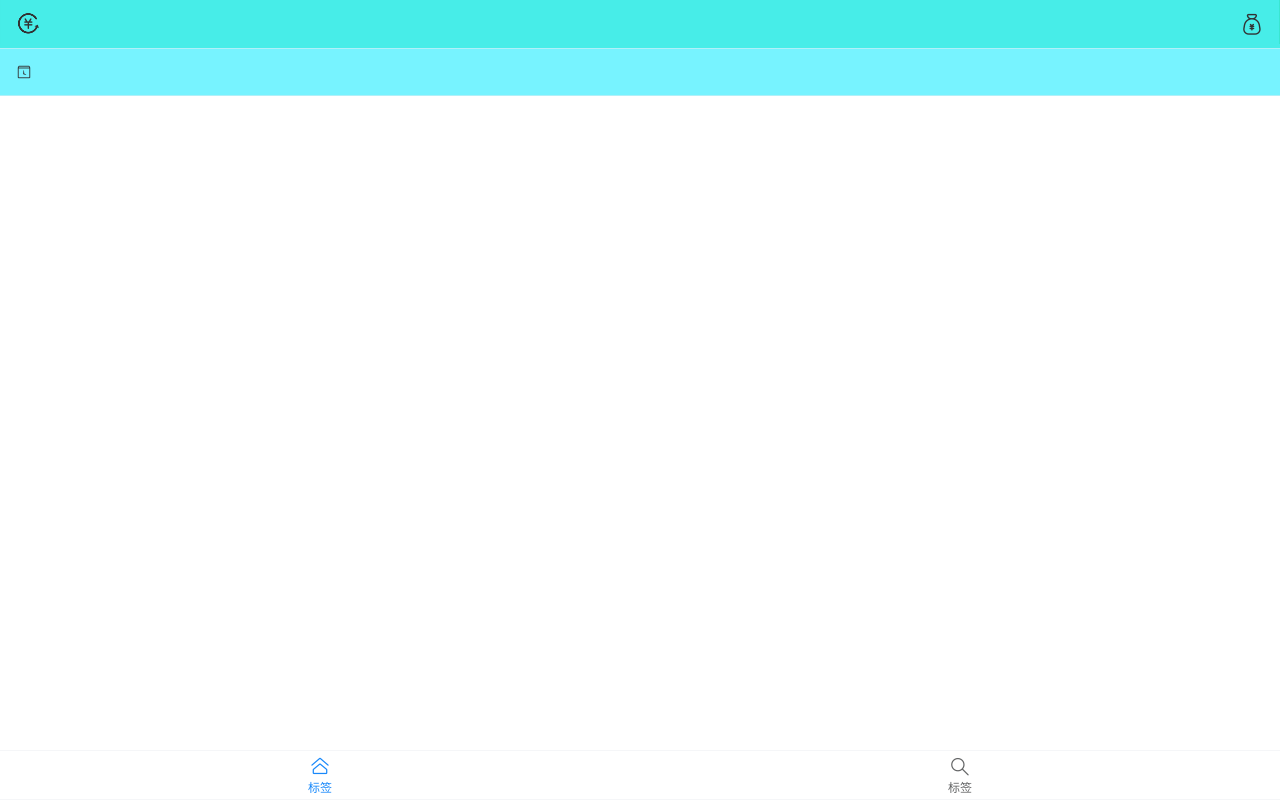
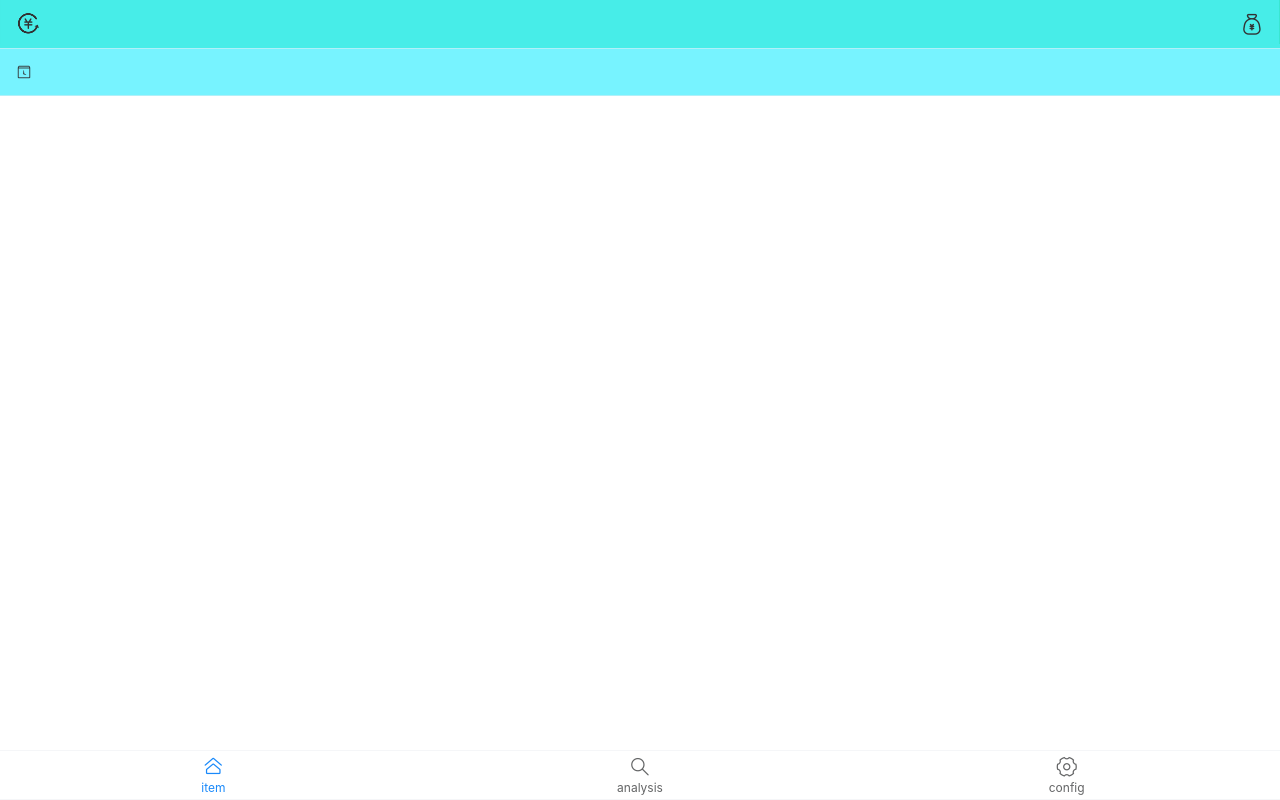
Before and after one commit to DevHexgram/uPoc, a Vue app in the folder pocket/: page / in a window 1280 px wide. Built offline with nearby package versions, Linux system fonts and the light colour scheme.

Commit message:
add:new page of  config

```diff
--- a/pocket/src/App.vue
+++ b/pocket/src/App.vue
@@ -26,10 +26,13 @@
 
         <van-tabbar route>
             <van-tabbar-item replace to="/" icon="home-o">
-                标签
+                item
             </van-tabbar-item>
             <van-tabbar-item replace to="/about" icon="search">
-                标签
+                analysis
+            </van-tabbar-item>
+            <van-tabbar-item replace to="/config" icon="setting-o">
+                config
             </van-tabbar-item>
         </van-tabbar>
         <!--                <router-view/>-->
--- a/pocket/src/myCharts/myCharts.js
+++ b/pocket/src/myCharts/myCharts.js
@@ -38,7 +38,7 @@ const install = function (Vue) {
                                 // 映射的最小值为 80
                                 min: 10,
                                 // 映射的最大值为 600
-                                max: 500,
+                                max: 800,
                                 inRange: {
                                     // 明暗度的范围是 0 到 1
                                     colorLightness: [0.9,0.1]
@@ -100,7 +100,7 @@ const install = function (Vue) {
                                         shadowOffsetY: 0,
                                         // 阴影颜色
                                         shadowColor: 'rgba(0, 0, 0, 0.5)',
-                                        color: '#FF7500',
+                                        color: '#EF7A82',
                                     },
                                     label: {
                                         normal: {
@@ -147,14 +147,14 @@ const install = function (Vue) {
                                 axisPointer:{
                                     handle: {
                                         size:"20",
-                                        margin:"30",
+                                        margin:"15",
                                         show: true,
                                         color: '#004E52'
                                     }
                                 },
                             },
                             yAxis: {},
-                            // grid: {top: '60%', bottom: '10%'},
+                            grid: {top: '10%', bottom: '15%'},
                             series: [{
                                 name: '支出',
                                 type: 'bar',
--- a/pocket/src/router/index.js
+++ b/pocket/src/router/index.js
@@ -17,6 +17,11 @@ const routes = [
     // this generates a separate chunk (about.[hash].js) for this route
     // which is lazy-loaded when the route is visited.
     component: () => import(/* webpackChunkName: "about" */ '../views/About.vue')
+  },
+  {
+    path:'/config',
+    name:'Config',
+    component:() => import('../views/Config')
   }
 ]
 
--- /dev/null
+++ b/pocket/src/views/Config.vue
@@ -0,0 +1,21 @@
+<template>
+    <div>
+    <div>config</div>
+    <van-grid>
+        <van-grid-item icon="photo-o" text="文字" />
+        <van-grid-item icon="photo-o" text="文字" />
+        <van-grid-item icon="photo-o" text="文字" />
+        <van-grid-item icon="photo-o" text="文字" />
+    </van-grid>
+    </div>
+</template>
+
+<script>
+    export default {
+        name: "Config"
+    }
+</script>
+
+<style scoped>
+
+</style>
```
